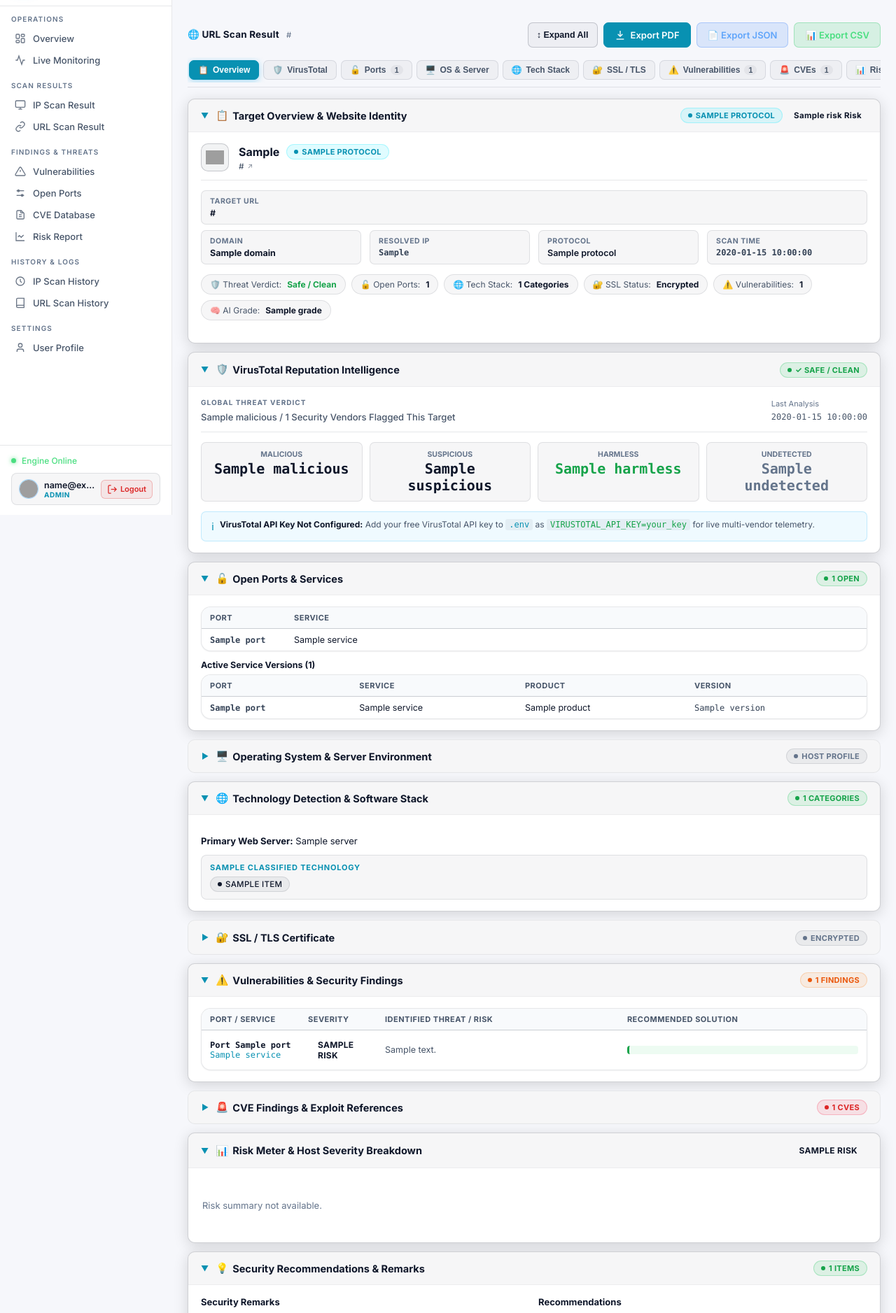
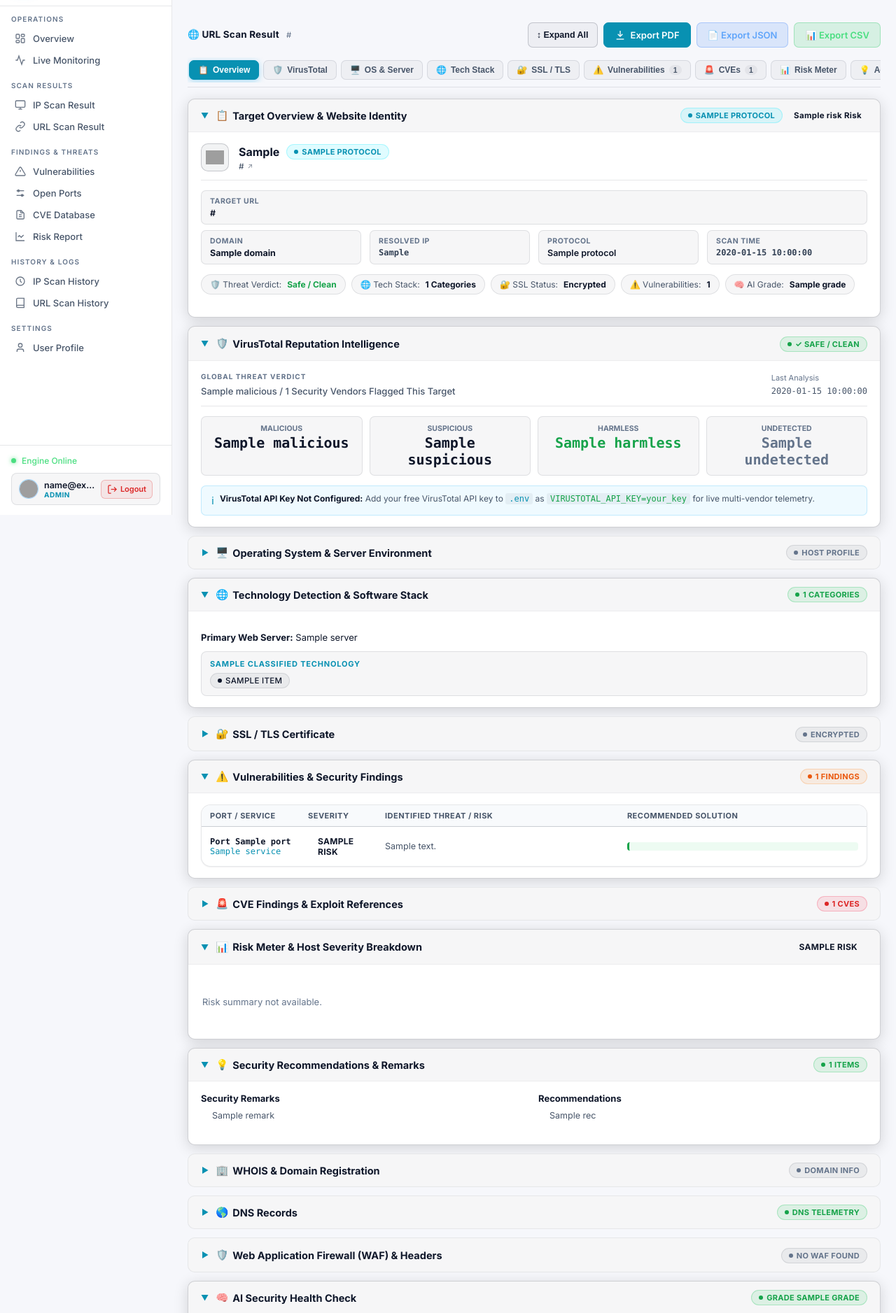
Before and after one commit to shubhvaghani2108/CyberShieldAI, a Flask app: template dashboard/templates/url_result.html in a window 1280 px wide. Shown: the part 64-1941 px from the top of the page at 70% size. Run offline with Flask 3, Linux system fonts and the light colour scheme; the visitor is signed in with stand-in values (Sample User, id 1); the template is opened without the code that fills it: most values are stand-ins (such as "Sample title", 1, 10 or a date in 2020); some libraries are stand-ins or nearby versions; grey boxes are pictures that could not be loaded.

Commit message:
fix: remove open ports section from url results, remove scanning logo, optimize url scan speed

```diff
--- a/dashboard/scan_jobs.py
+++ b/dashboard/scan_jobs.py
@@ -411,22 +411,12 @@
             finally:
                 conn.close()
 
-            _job_log(job_id, f"Scanning open ports for IP {ip}...")
-            scan_target(
-                ip,
-                ports="top-1000",
-                progress_callback=lambda m: _job_log(job_id, m),
-                scan_id=scan_id,
-                hostname=result.get("domain"),
-            )
-
-            _job_log(job_id, "Running vulnerability scan...")
+            # For URL/Website scans, port scanning is omitted as website security
+            # focuses on application layer, protocols, SSL/TLS, headers, and AI posture.
+            # Running top-1000 port scan against public web servers takes 2-3 minutes.
+            _job_log(job_id, "Assessing vulnerability and risk profile...")
             scan_vulnerabilities(ip, scan_id=scan_id)
-
-            _job_log(job_id, "Running CVE lookup...")
             scan_cves(ip, scan_id=scan_id)
-
-            _job_log(job_id, "Calculating risk score...")
             calculate_risk(ip, scan_id=scan_id)
 
         _job_log(job_id, "Running AI Security Assistant posture evaluation...")
--- a/dashboard/templates/url_result.html
+++ b/dashboard/templates/url_result.html
@@ -50,9 +50,6 @@
         </button>
         <button type="button" class="result-tab-btn" data-tab="virustotal">
             <span>🛡️</span> VirusTotal
-        </button>
-        <button type="button" class="result-tab-btn" data-tab="ports">
-            <span>🔓</span> Ports <span class="tab-count">{{ ports|length if ports else 0 }}</span>
         </button>
         <button type="button" class="result-tab-btn" data-tab="os-server">
             <span>🖥️</span> OS &amp; Server
@@ -171,9 +168,6 @@
                     <b style="color:var(--ok);">Safe / Clean</b>
                 {% endif %}
             </div>
-            <div class="result-metric-pill" data-switch-tab="ports" style="cursor:pointer;">
-                <span>🔓 Open Ports:</span> <b>{{ ports|length if ports else 0 }}</b>
-            </div>
             <div class="result-metric-pill" data-switch-tab="technologies" style="cursor:pointer;">
                 <span>🌐 Tech Stack:</span> <b>{{ classified_technology|length if classified_technology else 0 }} Categories</b>
             </div>
@@ -278,54 +272,6 @@
         </div>
         {% elif virustotal and virustotal.message %}
         <p style="margin:0; font-size:12px; color:var(--text-2);">{{ virustotal.message }}</p>
-        {% endif %}
-    </div>
-</details>
-
-<!-- ==========================================
-     3. OPEN PORTS (ACCORDION)
-     ========================================== -->
-<details class="section-accordion" id="sec-ports" {% if ports and ports|length > 0 %}open{% endif %}>
-    <summary>
-        <div class="section-summary-left">
-            <span class="section-accordion-chevron">▼</span>
-            <h3 class="section-accordion-title">
-                <span>🔓</span> Open Ports &amp; Services
-            </h3>
-        </div>
-        <span class="badge {% if ports and ports|length > 0 %}badge-alive{% else %}badge-unknown{% endif %}">{{ ports|length if ports else 0 }} Open</span>
-    </summary>
-    <div class="section-accordion-body">
-        <div class="glass table-wrap table-responsive" style="margin-bottom:12px;">
-            <table>
-                <thead><tr><th style="width:120px;">Port</th><th>Service</th></tr></thead>
-                <tbody>
-                {% for port in ports %}
-                <tr><td class="mono"><strong>{{ port.port }}</strong></td><td>{{ port.service }}</td></tr>
-                {% else %}
-                <tr class="empty-row"><td colspan="2">No open ports recorded.</td></tr>
-                {% endfor %}
-                </tbody>
-            </table>
-        </div>
-
-        {% if services %}
-        <div style="font-size:12.5px; font-weight:700; color:var(--text-0); margin:12px 0 6px;">Active Service Versions ({{ services|length }})</div>
-        <div class="glass table-wrap table-responsive">
-            <table>
-                <thead><tr><th>Port</th><th>Service</th><th>Product</th><th>Version</th></tr></thead>
-                <tbody>
-                {% for s in services %}
-                <tr>
-                    <td class="mono"><strong>{{ s.port }}</strong></td>
-                    <td>{{ s.service }}</td>
-                    <td>{{ s.product }}</td>
-                    <td class="mono">{{ s.version }}</td>
-                </tr>
-                {% endfor %}
-                </tbody>
-            </table>
-        </div>
         {% endif %}
     </div>
 </details>
```
Also changed, not shown: dashboard/templates/scanning.html (+4 -8 lines).
